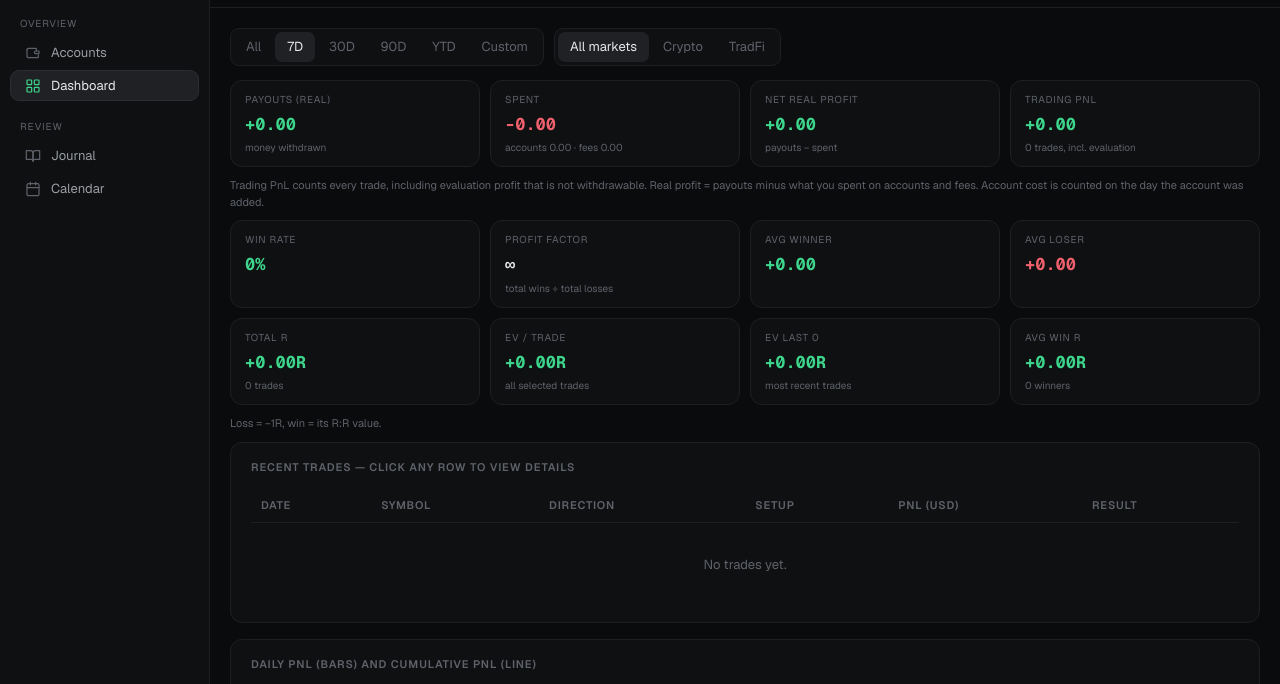
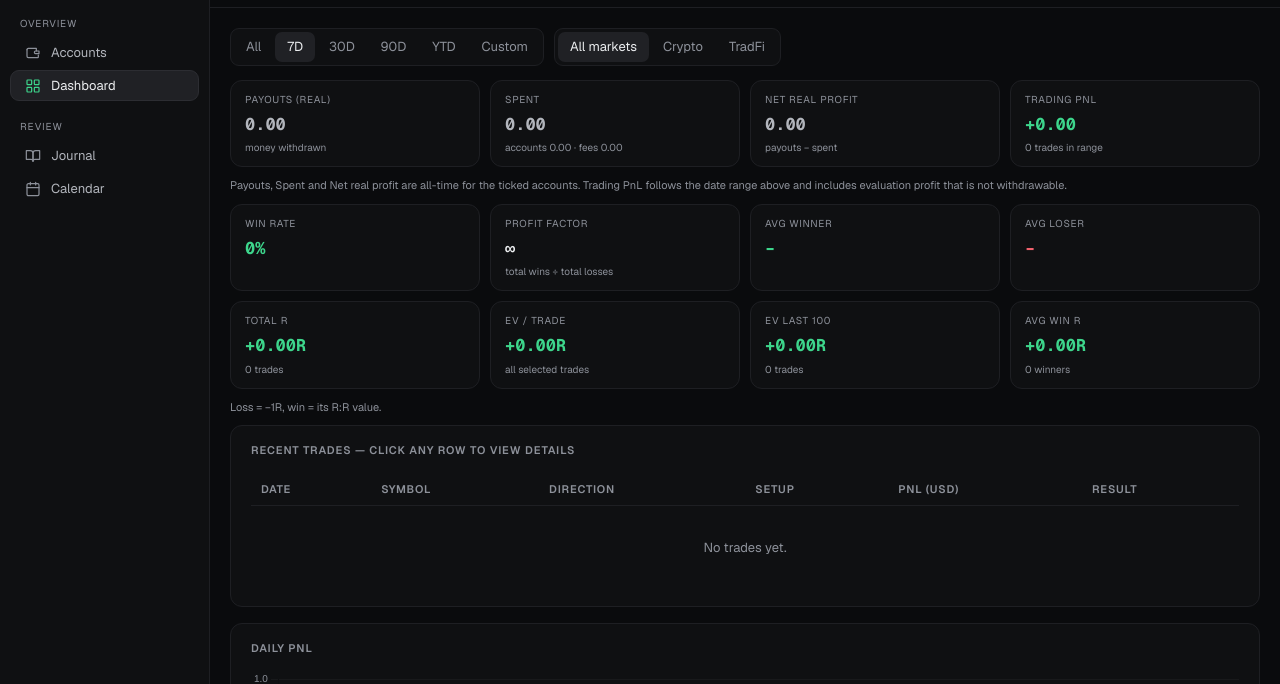
Before and after one commit to tothiroland93-blip/trading-journal, a plain HTML site: page index.html in a window 1280 px wide. Both pictures are taken after a click on the link "Continue without cloud (local preview)". Shown: the part 50-734 px from the top of the page. Drawn offline with nearby package versions, Linux system fonts and the light colour scheme.

Commit message:
Add files via upload

```diff
--- a/index.html
+++ b/index.html
@@ -12,7 +12,7 @@
 :root{
   --bg:#0a0b0d;--surface:#0f1012;--surface2:#16171a;--surface3:#202125;
   --border:#1e1f23;--border2:#2c2d32;
-  --text:#e8e9eb;--text2:#9a9da4;--text3:#5f626a;
+  --text:#eceef0;--text2:#b2b5bc;--text3:#8d919a;
   --green:#3dd68c;--green-dim:#0c2a1e;
   --red:#f0616d;--red-dim:#2a1114;
   --accent:#3dd68c;--accent-dim:#0f2a20;
@@ -182,7 +182,7 @@ input[type=checkbox]{accent-color:var(--accent);width:16px;height:16px;cursor:po
 .cs-b{width:100%;text-align:left;background:var(--surface2);border:1px solid var(--border);border-radius:var(--radius);color:var(--text);font:inherit;font-size:14px;padding:9px 36px 9px 12px;cursor:pointer;position:relative;white-space:nowrap}
 .cs-b.jin{font-size:13px;padding:8px 36px 8px 12px;background:var(--surface)}
 .cs-b::after{content:'';position:absolute;right:14px;top:50%;width:6px;height:6px;border-right:1.5px solid var(--text3);border-bottom:1.5px solid var(--text3);transform:translateY(-70%) rotate(45deg)}
-.cs-m{display:none;position:absolute;left:0;top:calc(100% + 4px);min-width:100%;max-height:260px;overflow:auto;background:var(--surface2);border:1px solid var(--border2);border-radius:10px;padding:4px;z-index:80;box-shadow:0 12px 30px rgba(0,0,0,.5)}
+.cs-m{display:none;position:absolute;left:0;top:calc(100% + 4px);min-width:100%;max-height:min(70vh,440px);overflow:auto;overscroll-behavior:contain;background:var(--surface2);border:1px solid var(--border2);border-radius:10px;padding:4px;z-index:80;box-shadow:0 12px 30px rgba(0,0,0,.5)}
 .cs-o{padding:8px 12px;border-radius:7px;cursor:pointer;color:var(--text2);font-size:13px;white-space:nowrap}.cs-o:hover{background:var(--surface3);color:var(--text)}.cs-o.on{color:var(--green)}
 
 .nav-logo{display:flex;align-items:center;gap:10px;font-family:'Geist',sans-serif;font-size:16px;font-weight:600;color:var(--text);letter-spacing:.01em;margin-right:0}
@@ -272,7 +272,7 @@ canvas{max-width:100%}
     </tr></thead><tbody id="recent-trades"></tbody></table></div>
   </div>
   <div class="card">
-    <div class="card-title">Daily PnL (bars) and cumulative PnL (line)</div>
+    <div class="card-title">Daily PnL</div>
     <div style="height:230px"><canvas id="pnl-chart"></canvas></div>
   </div>
   <div class="card"><div class="card-title">Best setups — ranked by EV (R)</div><div id="best-setups"></div></div>
@@ -624,7 +624,7 @@ function renderAccBtn(){
   const b=document.getElementById('acc-btn');
   if(b)b.textContent='Accounts '+selAccs.size+'/'+accounts.length+' ▾';
   const p=document.getElementById('acc-panel');if(!p)return;
-  p.innerHTML='<div style="display:flex;gap:6px;margin-bottom:8px"><button class="btn-sm" onclick="selAll(true)">Select all</button><button class="btn-sm" onclick="selAll(false)">Unselect all</button></div>'+
+  p.innerHTML='<div style="display:flex;gap:6px;flex-wrap:wrap;margin-bottom:8px"><button class="btn-sm" onclick="selAll(true)">Select all</button><button class="btn-sm" onclick="selAll(false)">Unselect all</button><button class="btn-sm" onclick="selVariant(false)">Standard only</button><button class="btn-sm" onclick="selVariant(true)">Turbo only</button></div>'+
     accounts.map(a=>`<label style="display:flex;gap:8px;align-items:center;padding:5px 2px;cursor:pointer;color:var(--text)"><input type="checkbox" ${selAccs.has(a.id)?'checked':''} onchange="toggleAcc(${a.id},this.checked)">${esc(a.name)}</label>`).join('');
 }
 function rOf(t){const p=Number(t.pnl);if(p<0)return -1;if(p>0)return Number(t.rr)||0;return 0;}
@@ -646,7 +646,7 @@ function renderAccounts(){
     return `<tr><td><input type="checkbox" ${selAccs.has(a.id)?'checked':''} onchange="toggleAcc(${a.id},this.checked)"></td>
       <td style="color:var(--text);font-weight:500">${esc(a.name)}</td><td>${type}</td>
       <td><select onchange="setStatus(${a.id},this.value)" style="background:var(--surface2);border:1px solid var(--border);border-radius:6px;color:${col[st]};padding:4px 6px;font-family:inherit">${opt('active','Active')}${opt('funded','Funded')}${opt('lost','Lost')}</select></td>
-      <td style="font-family:'Geist Mono',monospace">${a.cost?grp(a.cost):'–'}</td><td>${t.length}</td>
+      <td style="font-family:'Geist Mono',monospace;cursor:pointer" title="Click to edit the cost" onclick="setCost(${a.id})">${a.cost?grp(a.cost):'+ add'}</td><td>${t.length}</td>
       <td style="font-family:'Geist Mono',monospace;font-weight:700;color:${p>=0?'var(--green)':'var(--red)'}">${fmt(p)}</td>
       <td style="font-family:'Geist Mono',monospace;color:${ev>=0?'var(--green)':'var(--red)'}">${t.length?(ev>=0?'+':'')+ev.toFixed(2)+'R':'–'}</td>
       <td style="font-family:'Geist Mono',monospace">${po?fmt(po):'–'}</td><td style="font-family:'Geist Mono',monospace;font-weight:700;color:${rp>=0?'var(--green)':'var(--red)'}">${po||fe||a.cost?fmt(rp):'–'}</td><td>${t.length?Math.round(w/t.length*100)+'%':'–'}</td>
@@ -658,7 +658,7 @@ function renderExtras(){
   const last=[...t].sort((a,b)=>(b.date||'').localeCompare(a.date||'')).slice(0,100);
   const wins=t.filter(x=>Number(x.pnl)>0),miss=wins.filter(x=>!Number(x.rr)).length;
   const rc=(l,v,sub)=>`<div class="stat-card"><div class="stat-label">${l}</div><div class="stat-val ${v>=0?'g':'r'}">${(v>=0?'+':'')+v.toFixed(2)}R</div><div style="font-size:10px;color:var(--text3);margin-top:3px">${sub}</div></div>`;
-  document.getElementById('r-stats').innerHTML=rc('Total R',R(t),t.length+' trades')+rc('EV / trade',ev(t),'all selected trades')+rc('EV last '+last.length,ev(last),'most recent trades')+rc('Avg win R',wins.length?R(wins)/wins.length:0,wins.length+' winners')+`<div style="grid-column:1/-1;font-size:11px;color:var(--text3)">Loss = −1R, win = its R:R value${miss?'. '+miss+' winning trades have no R:R and count as 0R':''}.</div>`;
+  document.getElementById('r-stats').innerHTML=rc('Total R',R(t),t.length+(t.length===1?' trade':' trades'))+rc('EV / trade',ev(t),'all selected trades')+rc('EV last 100',ev(last),last.length+(last.length===1?' trade':' trades'))+rc('Avg win R',wins.length?R(wins)/wins.length:0,wins.length+(wins.length===1?' winner':' winners'))+`<div style="grid-column:1/-1;font-size:11px;color:var(--text3)">Loss = −1R, win = its R:R value${miss?'. '+miss+' winning trades have no R:R and count as 0R':''}.</div>`;
   const by={};t.forEach(x=>{const o=by[x.symbol]=by[x.symbol]||{p:0,n:0,w:0};o.p+=Number(x.pnl);o.n++;if(Number(x.pnl)>0)o.w++;});
   const arr=Object.entries(by).map(([k,v])=>({k,...v})),mx=Math.max(1,...arr.map(a=>Math.abs(a.p)));
   const row=(a,c)=>`<div style="margin-bottom:14px"><div style="display:flex;justify-content:space-between"><span style="color:var(--text);font-weight:500">${esc(a.k)}</span><span style="font-family:'Geist Mono',monospace;color:${c}">${fmt(a.p)}</span></div><div style="height:5px;background:var(--surface3);border-radius:3px;margin:6px 0 4px"><div style="height:5px;border-radius:3px;background:${c};width:${Math.abs(a.p)/mx*100}%"></div></div><div style="font-size:11px;color:var(--text3)">${a.n} trade${a.n>1?'s':''} · ${Math.round(a.w/a.n*100)}% win rate</div></div>`;
@@ -875,18 +875,11 @@ function renderPnlChart(){
   const wk=['Mon','Tue','Wed','Thu','Fri','Sat','Sun'],vals=days.map(d=>byDay[d]||0);let c=0;const cum=vals.map(v=>(c+=v));
   const labels=days.map(d=>dr.range==='7D'?wk[(new Date(d+'T00:00:00').getDay()+6)%7]:d.slice(5));
   const ctx=document.getElementById('pnl-chart');if(!ctx)return;if(pnlChart)pnlChart.destroy();
-  const tick={color:'#5f626a',font:{size:10},maxRotation:0,autoSkip:true};
+  const tick={color:'#8d919a',font:{size:10},maxRotation:0,autoSkip:true};
   pnlChart=new Chart(ctx,{type:'bar',data:{labels,datasets:[
-    {type:'line',data:cum,borderColor:'#9a9da4',borderWidth:1.5,pointRadius:0,tension:.3,yAxisID:'y1',order:0},
+
     {data:vals,backgroundColor:vals.map(v=>v>=0?'rgba(61,214,140,.75)':'rgba(240,97,109,.75)'),borderRadius:3,maxBarThickness:34,order:1}]},
-    options:{responsive:true,maintainAspectRatio:false,plugins:{legend:{display:false}},scales:{x:{grid:{display:false},ticks:tick},y:{grid:{color:'rgba(255,255,255,.04)'},ticks:tick},y1:{position:'right',grid:{display:false},ticks:tick}}}});
-}
-function renderReal(){
-  const t=dvt(),A=accounts.filter(a=>selAccs.has(a.id)),cs=cash.filter(c=>selAccs.has(c.account)&&inRange(c.date,dr));
-  const po=cs.filter(c=>c.kind==='payout').reduce((s,c)=>s+c.amount,0),fe=cs.filter(c=>c.kind==='fee').reduce((s,c)=>s+c.amount,0);
-  const ac=A.filter(a=>inRange(isoL(new Date(a.id)),dr)).reduce((s,a)=>s+(a.cost||0),0),sp=fe+ac,net=po-sp,tp=t.reduce((s,x)=>s+Number(x.pnl),0);
-  const c=(l,v,col,sub)=>`<div class="stat-card"><div class="stat-label">${l}</div><div class="stat-val" style="color:${col}">${v}</div><div style="font-size:10px;color:var(--text3);margin-top:3px">${sub}</div></div>`;
-  document.getElementById('real-stats').innerHTML=c('Payouts (real)','+'+grp(po),'var(--green)','money withdrawn')+c('Spent','-'+grp(sp),'var(--red)','accounts '+grp(ac)+' · fees '+grp(fe))+c('Net real profit',(net<0?'-':'+')+grp(net),net>=0?'var(--green)':'var(--red)','payouts − spent')+c('Trading PnL',fmt(tp),tp>=0?'var(--green)':'var(--red)',t.length+' trades, incl. evaluation')+`<div style="grid-column:1/-1;font-size:11px;color:var(--text3)">Trading PnL counts every trade, including evaluation profit that is not withdrawable. Real profit = payouts minus what you spent on accounts and fees. Account cost is counted on the day the account was added.</div>`;
+    options:{responsive:true,maintainAspectRatio:false,plugins:{legend:{display:false}},scales:{x:{grid:{display:false},ticks:tick},y:{grid:{color:'rgba(255,255,255,.04)'},ticks:tick}}}});
 }
 function selVariant(turbo){selAccs=new Set(accounts.filter(a=>a.prop&&!!a.turbo===turbo).map(a=>a.id));saveSel();refreshAll();}
 async function addAccount(){
@@ -907,7 +900,19 @@ function jZoom(src){
   const im=new Image();im.src=src;im.style.cssText='max-width:96vw;max-height:94vh;border-radius:8px';o.append(im);o.onclick=()=>o.remove();document.body.append(o);
 }
 document.addEventListener('keydown',e=>{if(e.key==='Escape')document.querySelectorAll('.zoomov').forEach(x=>x.remove());});
-window.addEventListener('scroll',()=>document.querySelectorAll('.cs-m').forEach(x=>x.style.display='none'),true);
+window.addEventListener('scroll',e=>{if(e.target&&e.target.closest&&e.target.closest('.cs-m'))return;document.querySelectorAll('.cs-m').forEach(x=>x.style.display='none');},true);
+async function setCost(id){
+  const a=accounts.find(x=>x.id===id),v=prompt('Cost of this account in USD (leave empty for none)',a.cost||'');
+  if(v===null)return;const n=parseFloat(String(v).replace(',','.').replace(/\s/g,'')),old=a.cost;
+  a.cost=isNaN(n)?null:n;if(!await saveAccount(a))a.cost=old;refreshAll();
+}
+function renderReal(){
+  const t=dvt(),A=accounts.filter(a=>selAccs.has(a.id)),cs=cash.filter(c=>selAccs.has(c.account));
+  const po=cs.filter(c=>c.kind==='payout').reduce((s,c)=>s+c.amount,0),fe=cs.filter(c=>c.kind==='fee').reduce((s,c)=>s+c.amount,0),ac=A.reduce((s,a)=>s+(a.cost||0),0);
+  const sp=fe+ac,net=po-sp,tp=t.reduce((s,x)=>s+Number(x.pnl),0),n=t.length;
+  const c=(l,v,col,sub)=>`<div class="stat-card"><div class="stat-label">${l}</div><div class="stat-val" style="color:${col}">${v}</div><div style="font-size:10px;color:var(--text3);margin-top:3px">${sub}</div></div>`;
+  document.getElementById('real-stats').innerHTML=c('Payouts (real)',po?'+'+grp(po):'0.00',po?'var(--green)':'var(--text2)','money withdrawn')+c('Spent',sp?'-'+grp(sp):'0.00',sp?'var(--red)':'var(--text2)','accounts '+grp(ac)+' · fees '+grp(fe))+c('Net real profit',net?(net<0?'-':'+')+grp(net):'0.00',net>0?'var(--green)':net<0?'var(--red)':'var(--text2)','payouts − spent')+c('Trading PnL',fmt(tp),tp>=0?'var(--green)':'var(--red)',n+(n===1?' trade':' trades')+' in range')+`<div style="grid-column:1/-1;font-size:11px;color:var(--text3)">Payouts, Spent and Net real profit are all-time for the ticked accounts. Trading PnL follows the date range above and includes evaluation profit that is not withdrawable.</div>`;
+}
 function toggleAccPanel(e){e.stopPropagation();const p=document.getElementById('acc-panel');p.style.display=p.style.display==='none'?'block':'none';}
 document.addEventListener('click',e=>{const p=document.getElementById('acc-panel');if(p&&!e.composedPath().includes(p))p.style.display='none';});
 
@@ -1006,8 +1011,8 @@ function renderDashboard(){
   document.getElementById('stats').innerHTML=`
     <div class="stat-card"><div class="stat-label">Win Rate</div><div class="stat-val a">${wr}%</div></div>
     <div class="stat-card"><div class="stat-label">Profit Factor</div><div class="stat-val">${gL?(gW/gL).toFixed(2):'∞'}</div><div style="font-size:10px;color:var(--text3);margin-top:3px">total wins ÷ total losses</div></div>
-    <div class="stat-card"><div class="stat-label">Avg Winner</div><div class="stat-val g">${fmt(avgW)}</div></div>
-    <div class="stat-card"><div class="stat-label">Avg Loser</div><div class="stat-val r">${fmt(avgL)}</div></div>`;
+    <div class="stat-card"><div class="stat-label">Avg Winner</div><div class="stat-val g">${wins.length?fmt(avgW):'–'}</div></div>
+    <div class="stat-card"><div class="stat-label">Avg Loser</div><div class="stat-val r">${losses.length?fmt(avgL):'–'}</div></div>`;
   const recent=[...dvt()].sort((a,b)=>b.date.localeCompare(a.date)).slice(0,8);
   document.getElementById('recent-trades').innerHTML=recent.length?recent.map(x=>`<tr class="clickable" onclick="openModal(${x.id})">
     <td>${fmtDate(x.date)}</td><td style="color:var(--text);font-weight:500">${x.symbol}</td>
```
